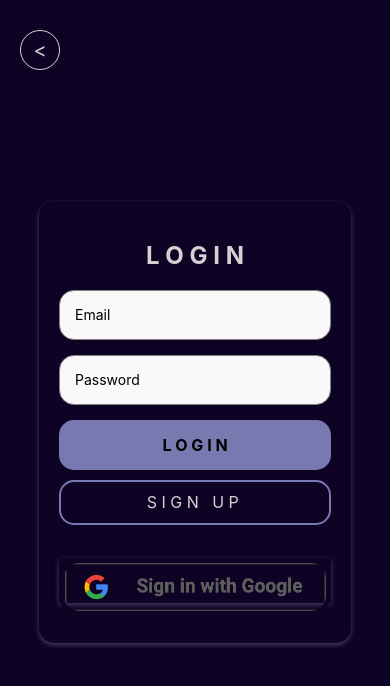
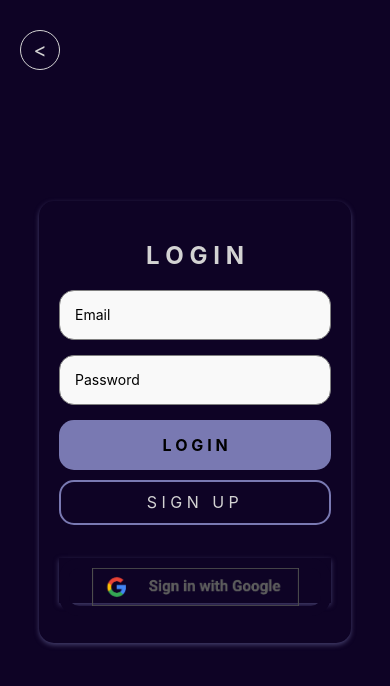
Before and after one commit to Vishnu-1203/EduX, a React Native app: screen /Login in a window 390 px wide. Shown: the top 686 px of the page. Built offline with nearby package versions, Linux system fonts and the light colour scheme; what @react-native-google-signin/google-signin would draw is missing.

Commit message:
20 shadow change

```diff
--- a/src/screens/login.jsx
+++ b/src/screens/login.jsx
@@ -177,7 +177,7 @@ const styles = StyleSheet.create({
     width: '100%',
     height: 57.5,
     borderRadius: 20,
-    borderWidth: 5,
+    borderWidth: 10,
     borderColor: '#0E0325',
   },
 });
```
